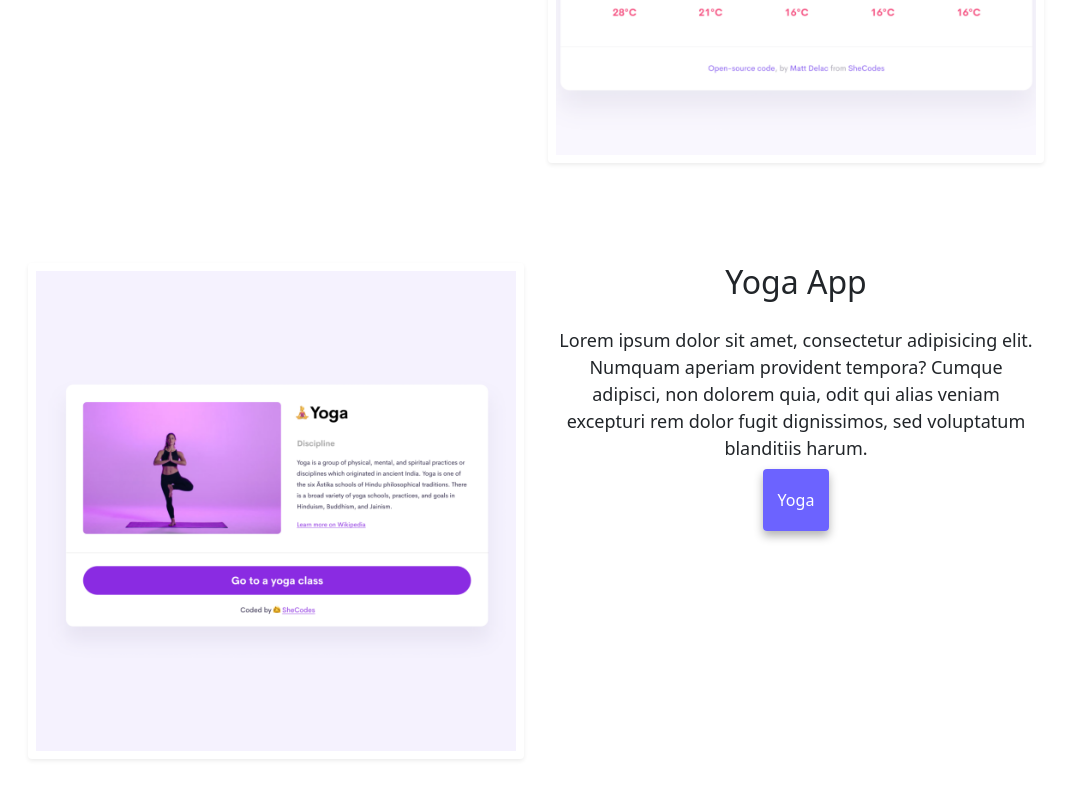
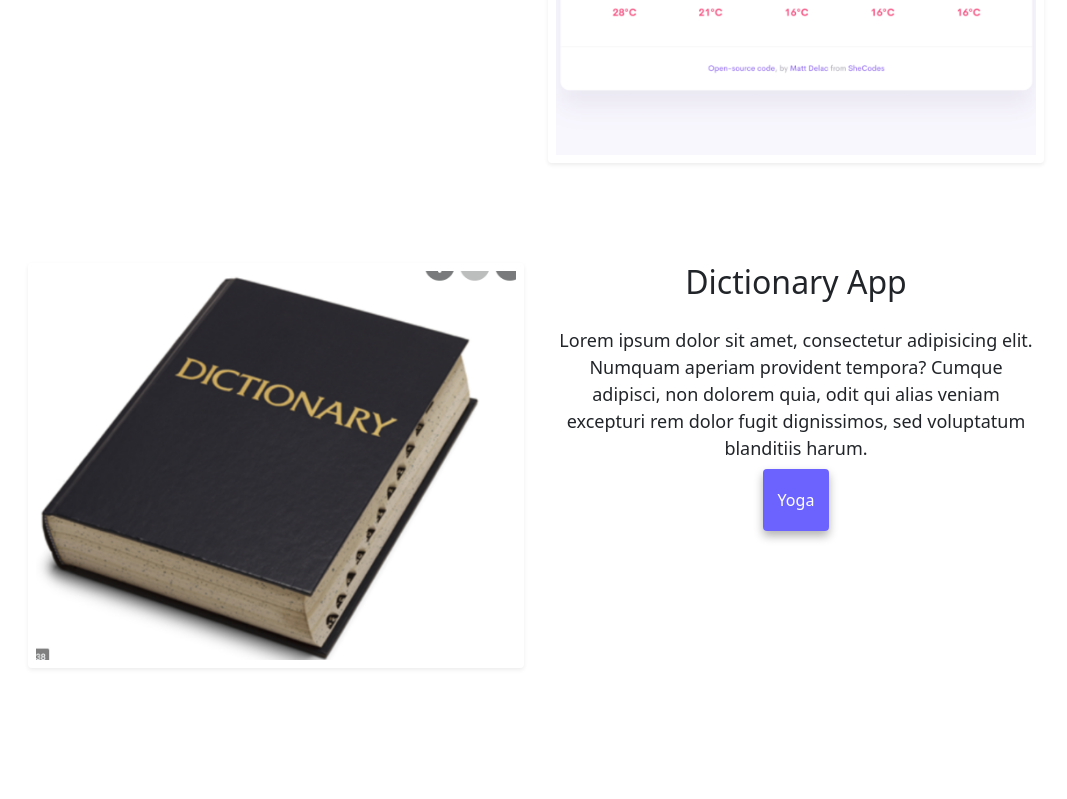
Before and after one commit to RichuGanjoo/portfolio-RK, a plain HTML site: page index.html in a window 1280 px wide. Shown: the part 1357-2156 px from the top of the page, without its empty margins (104-1171 px from the left). After the commit the page ends 2075 px from the top, so only its background shows below. Drawn offline with nearby package versions, Linux system fonts and the light colour scheme.

Commit message:
Update index.html

```diff
--- a/index.html
+++ b/index.html
@@ -107,12 +107,12 @@
           <div class="row">
               <div class="col-6">
                 <img
-                  src="images/yoga.png"
+                  src="images/dictionary.png"
                   class="img-fluid rounded shadow-sm p-2"
                 />
               </div>
               <div class="col-6">
-                  <h2 class="mb-3">Yoga App</h2>
+                  <h2 class="mb-3">Dictionary App</h2>
                 <p>
                   Lorem ipsum dolor sit amet, consectetur adipisicing elit. Numquam
                   aperiam provident tempora? Cumque adipisci, non dolorem quia, odit
@@ -120,8 +120,8 @@
                   voluptatum blanditiis harum.
                 </p>
                 <a
-                  href="https://s3.amazonaws.com/shecodesio-production/challenge_submissions/files/000/181/705/original/yoghurt.html?1608095845"
-                  class="contact-link" alt="My Yoga app"
+                  href="https://cocky-mcnulty-b55c98.netlify.app"
+                  class="contact-link" alt="My Dictionary app"
                   >Yoga
                 </a>
               </div>
```
